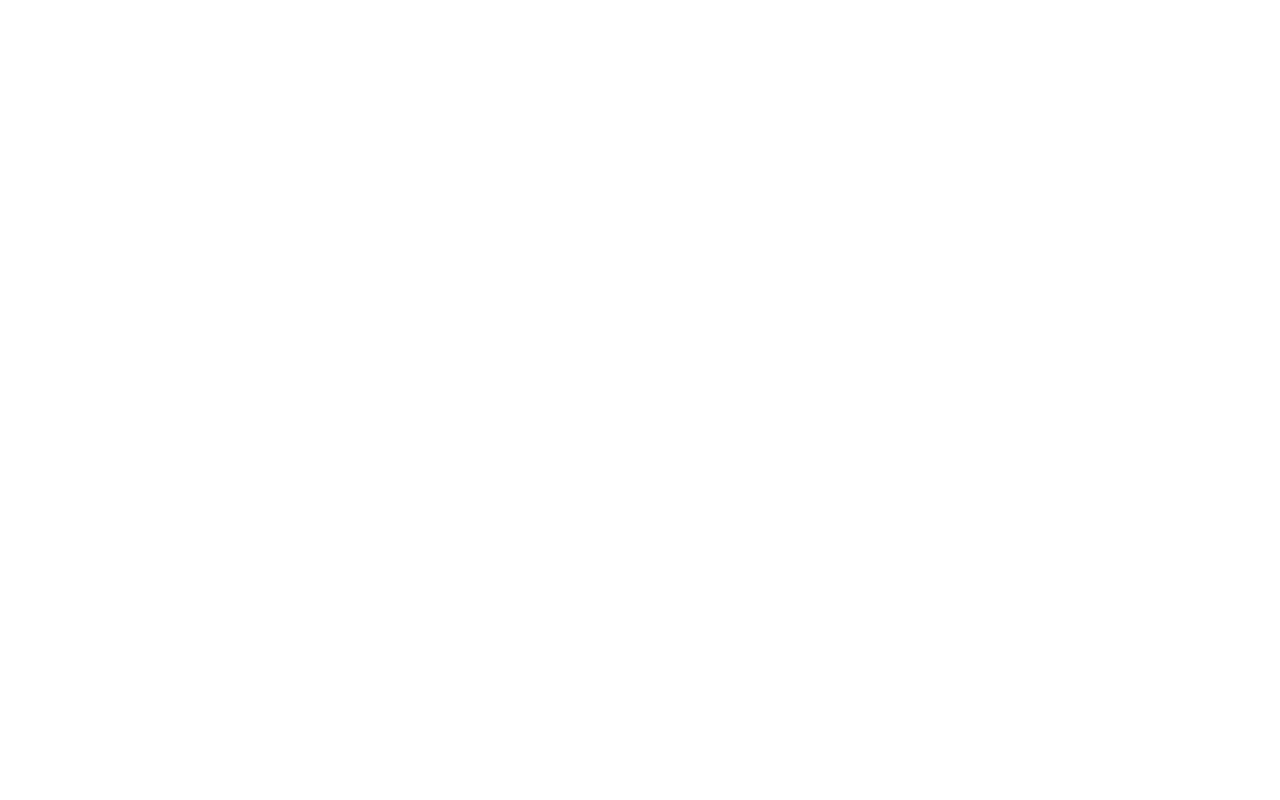
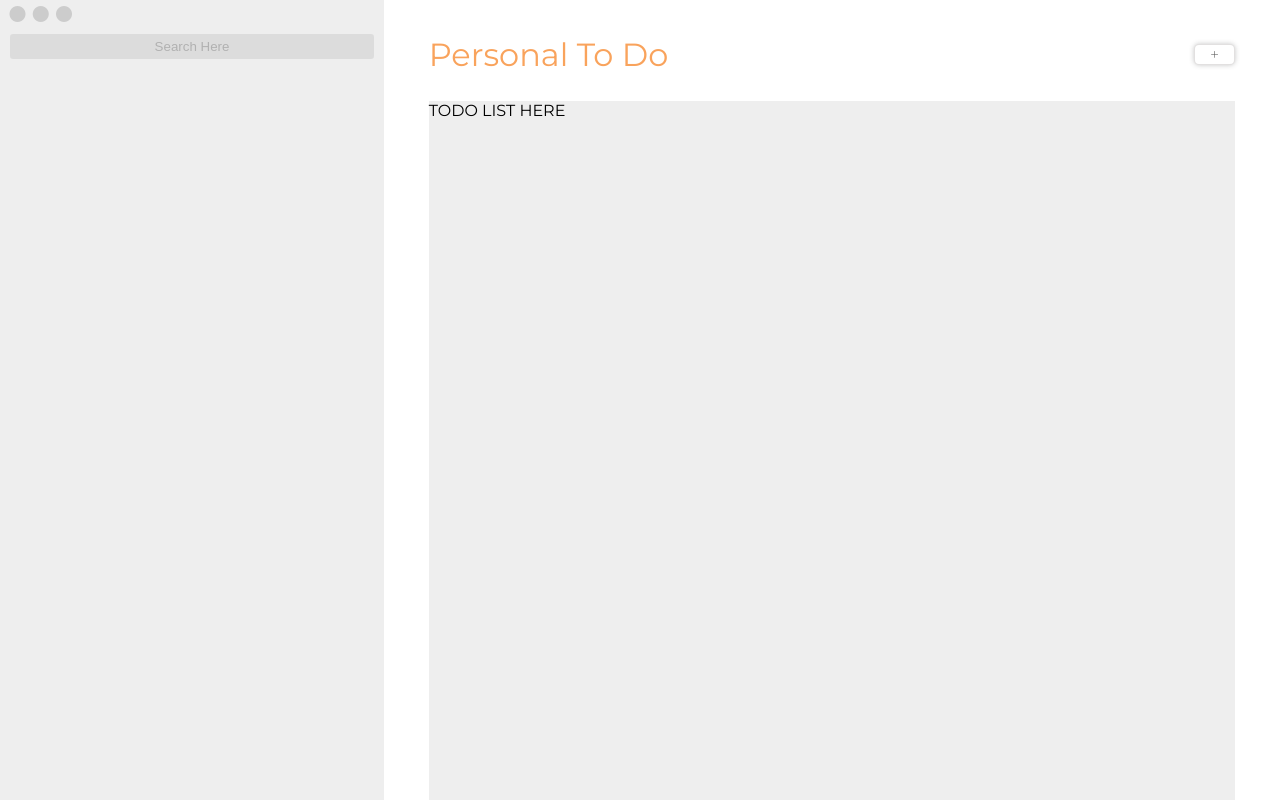
Before and after one commit to AndreaDeMartino/js-todo-clone, a plain HTML site: page index.html in a window 1280 px wide. Drawn offline with nearby package versions, Linux system fonts and the light colour scheme.

Commit message:
Create: Html Structure, like Apple Reminders git push

```diff
--- a/css/main.css
+++ b/css/main.css
@@ -2,25 +2,94 @@
 
 
 /* Utility */
-.box{
-  height: 40px;
-  width: 40px;
+
+/* App */
+
+#app{
+  display: flex;
+  background: #222f3e;
 }
 
-.red{
-background: red;
+/* Sidebar */
+.sidebar{
+  width: 30%;
+  height: 100vh;
+  background: #eee
 }
 
-.blue{
-background: blue;
+.sidebar-wrapper{
+  width: 95%;
+  margin: 0 auto;
+  padding-top: 5px;
 }
 
-.yellow{
-background: yellow;
+.sidebar-cta>i{
+  color: #ccc;
+  padding-right: 3px;
 }
 
-.green{
-background: green;
+.sidebar-search>.search{
+  width: 100%;
+  background: #ccc;
+  opacity: 0.5;
+  border: 0;
+  padding: 5px;
+  border-radius: 3px;
+  outline: none;
 }
 
-/* App */
+.sidebar-search>.search:hover,
+.sidebar-search>.search:focus{
+  opacity: 0.8;
+}
+
+
+/* Main Content */
+.main-content{
+  flex-grow: 1;
+  background: #fff;
+}
+
+.content-wrapper{
+  width: 90%;
+  margin: 0 auto;
+  display: flex;
+  flex-direction: column;
+  height: 100vh;
+  padding-top: 15px;
+  justify-content: space-between;
+}
+/* Main Content: Header */
+.content-header{
+  height: 10%;
+  display: flex;
+  justify-content: space-between;
+  align-items: center;
+}
+
+.title>h1{
+  color: #F9A35C;
+  font-weight: 400;
+  font-size: 2em;
+}
+
+.plus-button{
+  display: flex;
+  justify-content: center;
+  align-items: center;
+  font-size: 1em;
+  font-weight: 300;
+  padding: 0 15px;
+  color: #777;
+  background: #fff;
+  border-radius: 5px;
+  border: 1px solid rgba(160, 153, 153, 0.3);
+  box-shadow: 0 0 5px rgba(68, 68, 68, 0.3);
+
+}
+
+/* Main Content: TODO LIST */
+.todo-list{
+  flex-grow: 1;
+  background: #eee;
+}
--- a/index.html
+++ b/index.html
@@ -9,11 +9,63 @@
   <link href="https://fonts.googleapis.com/css?family=Montserrat:300,400,700&display=swap" rel="stylesheet">
   <link rel="stylesheet" href="css/shared.css">
   <link rel="stylesheet" href="css/main.css">
-  <title>TITLE</title>
+  <title>TODOLIST</title>
 </head>
 <body class="u-montserrat">
 
+  <div id="app">
 
+    <!-- SIDEBAR -->
+    <aside class="sidebar">
+      <div class="sidebar-wrapper">
+        <header class="sidebar-header">
+          <div class="sidebar-cta">
+            <i class="fas fa-circle"></i>
+            <i class="fas fa-circle"></i>
+            <i class="fas fa-circle"></i>
+          </div>
+
+          <div class="sidebar-search u-padtop-s">
+            <input class="search u-text-center" type="text" placeholder="Search Here">
+          </div>
+        </header>
+      </div>
+
+
+    </aside>
+
+    <!-- MAIN CONTENT -->
+    <main class="main-content">
+      <div class="content-wrapper">
+
+        <!-- MAIN CONTENT: HEADER -->
+        <header class="content-header">
+
+          <div class="title">
+            <h1>Personal To Do</h1>
+          </div>
+
+          <span class="plus-button">+</span>
+
+        </header>
+
+        <!-- MAIN CONTENT TODO LIST -->
+        <section class="todo-list u-mgtop-xs">
+          TODO LIST HERE
+
+        </section>
+
+      </div>
+    </main>
+
+
+
+
+
+
+
+
+  </div>
 
 
 
```
